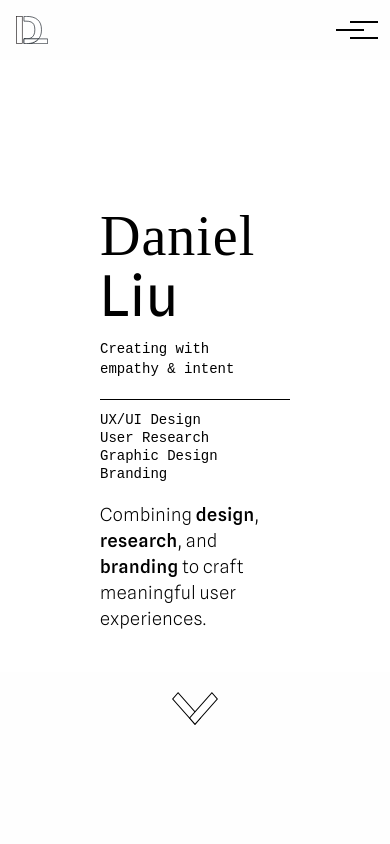
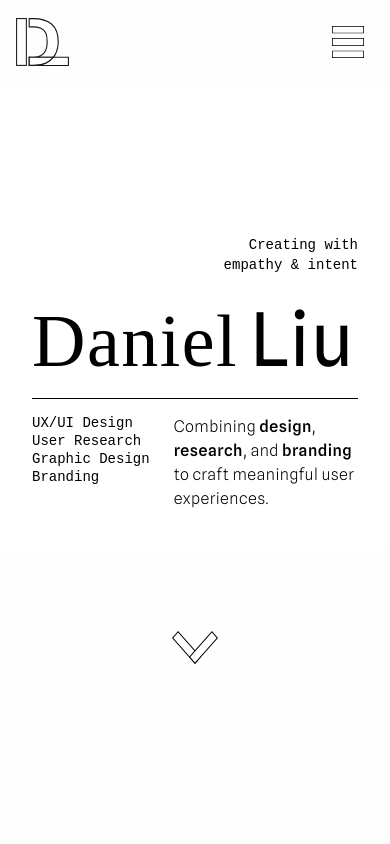
Before and after one commit to daniel-liu01/portfolio, a Next.js app: page / in a window 390 px wide. Shown: the top 844 px of the page. Built offline with nearby package versions, Linux system fonts and the light colour scheme; a web font is replaced by a local one.

Commit message:
adjust mobile responsiveness

```diff
--- a/app/page.module.css
+++ b/app/page.module.css
@@ -41,3 +41,9 @@
   transform: scale(1.15);
   filter: drop-shadow(0 6px 16px rgba(0, 0, 0, 0.2));
 }
+
+@media (max-width: 768px) {
+  .heroDownWrap {
+    padding-top: 80px;
+  }
+}
--- a/components/Hero.css
+++ b/components/Hero.css
@@ -109,6 +109,10 @@
   }
 }
 
+.hero-bottom {
+  display: contents;
+}
+
 .hero-services {
   position: absolute;
   top: 148px;
@@ -195,39 +199,67 @@
 
 @media (max-width: 768px) {
   .hero {
-    padding: clamp(80px, 18vh, 240px) var(--space-20) var(--space-40);
+    padding: clamp(80px, 18vh, 240px) var(--space-16) var(--space-40);
+  }
+
+  .hero-container {
+    display: flex;
+    flex-direction: column;
+    padding-left: var(--space-16);
+    padding-right: var(--space-16);
+  }
+
+  .hero-tagline {
+    order: -1;
+    align-self: flex-end;
+    text-align: right;
+    font-size: 14px;
+    margin-bottom: var(--space-24);
   }
 
   .hero-name {
-    flex-direction: column;
+    flex-direction: row;
     gap: var(--space-12);
-    margin-bottom: var(--space-20);
+    margin-bottom: var(--space-8);
+    margin-left: 0;
+    flex-wrap: nowrap;
   }
 
   .hero-name-first,
   .hero-name-last {
-    font-size: 56px;
-    line-height: 48px;
-    letter-spacing: 1px;
-  }
-
-  .hero-tagline {
-    font-size: 14px;
-    margin-bottom: var(--space-20);
+    font-size: clamp(54px, 19vw, 74px);
+    line-height: 1.1;
+    letter-spacing: 0.02em;
   }
 
   .hero-divider {
-    margin: var(--space-12) 0;
+    margin: var(--space-8) 0;
+    align-self: flex-start;
+    max-width: 100%;
+  }
+
+  .hero-bottom {
+    display: flex;
+    flex-direction: row;
+    align-items: flex-start;
+    gap: var(--space-24);
+    margin-top: var(--space-8);
   }
 
   .hero-services {
+    position: static;
     font-size: 14px;
     gap: var(--space-2);
-    margin-bottom: var(--space-20);
+    margin-bottom: 0;
+    flex-shrink: 0;
+    text-align: left;
   }
 
   .hero-description {
-    font-size: 18px;
-    line-height: 26px;
+    position: static;
+    font-size: 16px;
+    line-height: 24px;
+    margin: 0;
+    min-width: 0;
   }
 }
--- a/components/Hero.jsx
+++ b/components/Hero.jsx
@@ -20,19 +20,19 @@ function Hero() {
         {/* Divider Line */}
         <div className="hero-divider"></div>
 
-        {/* Services List */}
+        {/* Services + Description row (mobile: side by side) */}
+        <div className="hero-bottom">
           <div className="hero-services">
             <p>UX/UI Design</p>
             <p>User Research</p>
             <p>Graphic Design</p>
             <p>Branding</p>
           </div>
-
-        {/* Description */}
           <p className="hero-description">
             Combining <strong>design</strong>, <strong>research</strong>, and{" "}
             <strong>branding</strong> to craft meaningful user experiences.
           </p>
+        </div>
       </div>
     </section>
   );
--- a/components/layout/Navbar.css
+++ b/components/layout/Navbar.css
@@ -23,8 +23,8 @@
 }
 
 .navbar-logo {
-  width: 46px;
-  height: 40px;
+  width: 52px;
+  height: 46px;
   flex-shrink: 0;
   overflow: visible;
   z-index: 1001;
@@ -53,43 +53,17 @@
   z-index: 1001;
 }
 
-.hamburger {
+.navbar-toggle-icon {
   display: block;
   width: 28px;
-  height: 2px;
-  background-color: #000;
-  position: relative;
-  transition: background-color 0.3s;
+  height: auto;
+  object-fit: contain;
+  transition: opacity 0.2s ease;
 }
 
-.hamburger::before,
-.hamburger::after {
-  content: "";
-  position: absolute;
-  width: 28px;
-  height: 2px;
-  background-color: #000;
-  transition: transform 0.3s;
-}
-
-.hamburger::before {
-  top: -8px;
-}
-
-.hamburger::after {
-  top: 8px;
-}
-
-.hamburger.open {
-  background-color: transparent;
-}
-
-.hamburger.open::before {
-  transform: rotate(45deg) translateY(8px) translateX(8px);
-}
-
-.hamburger.open::after {
-  transform: rotate(-45deg) translateY(-8px) translateX(8px);
+.navbar-toggle-icon.open {
+  opacity: 0;
+  pointer-events: none;
 }
 
 .navbar-menu {
@@ -117,6 +91,10 @@
   text-underline-offset: 8px;
 }
 
+.navbar-overlay {
+  display: none;
+}
+
 /* Mobile Responsive Styles */
 @media (max-width: 768px) {
   .navbar {
@@ -124,12 +102,33 @@
   }
 
   .navbar-logo {
-    width: 32px;
-    height: 28px;
+    width: auto;
+    height: 48px;
+  }
+
+  .navbar-toggle-icon {
+    width: auto;
+    height: 32px;
   }
 
   .navbar-toggle {
     display: block;
+  }
+
+  .navbar-overlay {
+    position: fixed;
+    inset: 0;
+    background: rgba(0, 0, 0, 0.25);
+    z-index: 1002;
+    opacity: 0;
+    transition: opacity 0.3s ease;
+    pointer-events: none;
+  }
+
+  .navbar-overlay.open {
+    display: block;
+    opacity: 1;
+    pointer-events: auto;
   }
 
   .navbar-menu {
@@ -146,7 +145,7 @@
     padding: 40px;
     transition: right 0.3s ease;
     box-shadow: -2px 0 10px rgba(0, 0, 0, 0.1);
-    z-index: 1000;
+    z-index: 1003;
   }
 
   .navbar-menu.open {
--- a/components/layout/Navbar.jsx
+++ b/components/layout/Navbar.jsx
@@ -26,8 +26,21 @@ function Navbar({ activePage = "home" }) {
           onClick={toggleMenu}
           aria-label="Toggle menu"
         >
-          <span className={`hamburger ${isMenuOpen ? "open" : ""}`}></span>
+          <img
+            src="/hamburger.png"
+            alt=""
+            className={`navbar-toggle-icon ${isMenuOpen ? "open" : ""}`}
+          />
         </button>
+
+        <div
+          className={`navbar-overlay ${isMenuOpen ? "open" : ""}`}
+          onClick={() => setIsMenuOpen(false)}
+          onKeyDown={(e) => e.key === "Escape" && setIsMenuOpen(false)}
+          role="button"
+          tabIndex={-1}
+          aria-label="Close menu"
+        />
 
         <div className={`navbar-menu ${isMenuOpen ? "open" : ""}`}>
           <Link
```
Also changed, not shown: public/hamburger.png (added). Lines whose indentation alone changed are shown as unchanged.
